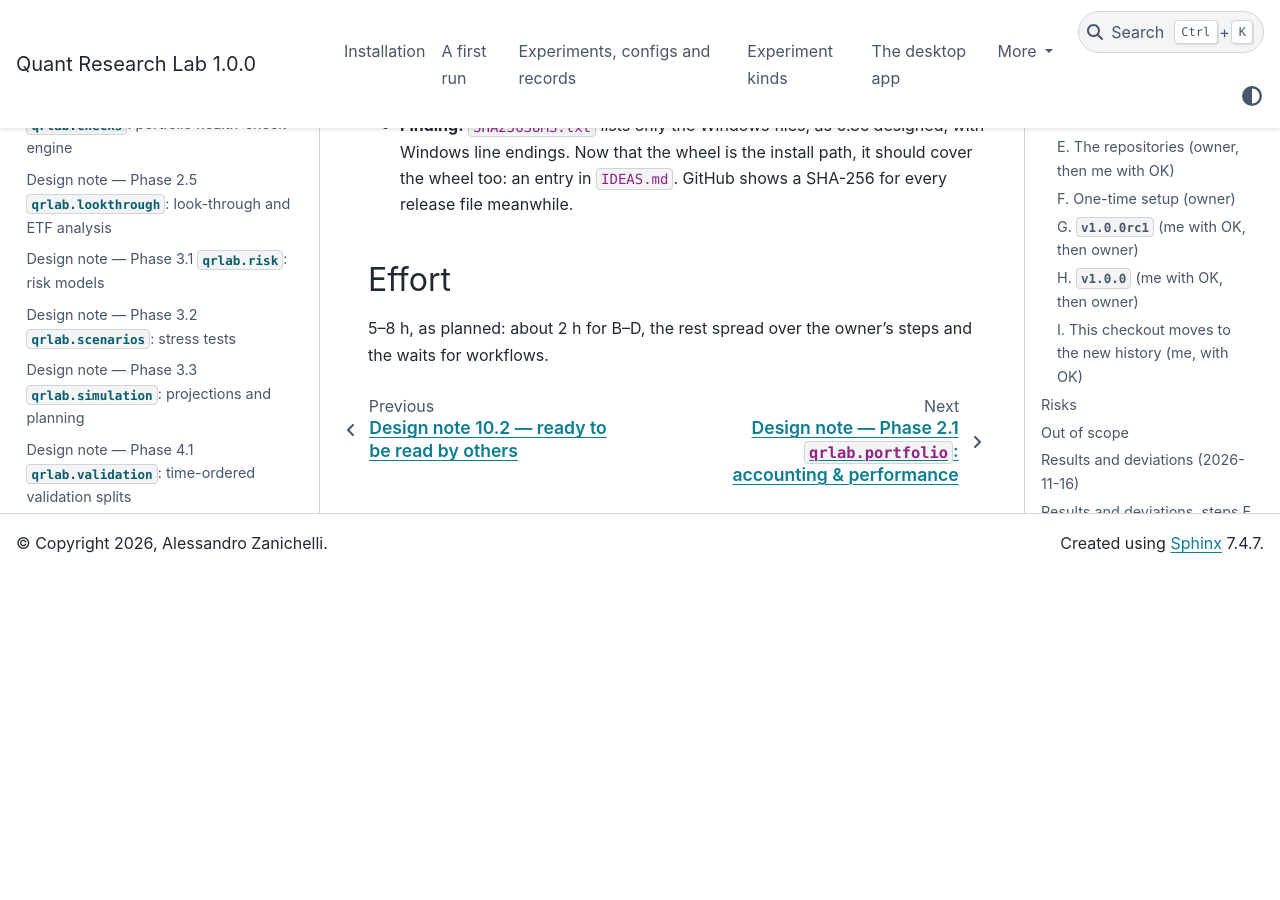
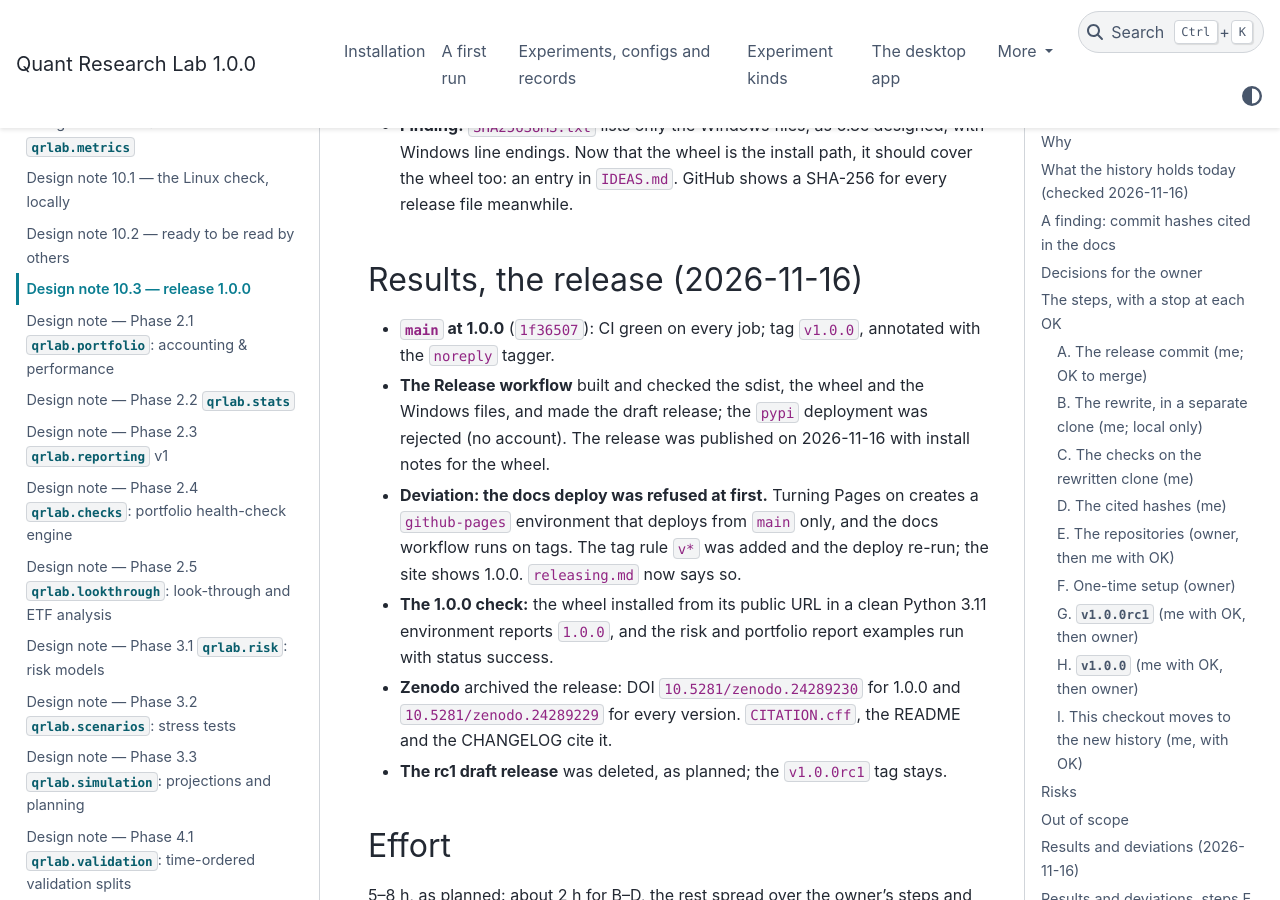
Before and after one commit to alessandroszn/quant-research-lab, a Sphinx documentation site: the page built from docs/design/10.3-release-1.0.0.md, in a window 1280 px wide and 900 px high, scrolled down 9675 px. Built offline with Sphinx 7.4.7 and the PyData theme 0.15.4, drawn with Linux system fonts in a browser that asks for light colours; before the commit the page ends 10247 px from its top, so only the background shows below that.

Commit message:
docs: cite the Zenodo DOI; record the 1.0.0 release (10.3)
- CITATION.cff: doi 10.5281/zenodo.24289229 (every version).
- README: DOI badge, status "1.0.0, released"; the citation line.
- CHANGELOG [1.0.0]: the Zenodo archive.
- releasing.md: the github-pages environment needs the tag rule v*.
- Design note 10.3: results of the release, the Pages deviation.

Co-Authored-By: Claude Opus 5.5 <noreply@anthropic.com>

```diff
--- a/docs/design/10.3-release-1.0.0.md
+++ b/docs/design/10.3-release-1.0.0.md
@@ -287,6 +287,25 @@ verified:
   line endings. Now that the wheel is the install path, it should cover the wheel too: an entry
   in `IDEAS.md`. GitHub shows a SHA-256 for every release file meanwhile.
 
+## Results, the release (2026-11-16)
+
+- **`main` at 1.0.0** (`1f36507`): CI green on every job; tag `v1.0.0`, annotated with the
+  `noreply` tagger.
+- **The Release workflow** built and checked the sdist, the wheel and the Windows files, and
+  made the draft release; the `pypi` deployment was rejected (no account). The release was
+  published on 2026-11-16 with install notes for the wheel.
+- **Deviation: the docs deploy was refused at first.** Turning Pages on creates a
+  `github-pages` environment that deploys from `main` only, and the docs workflow runs on tags.
+  The tag rule `v*` was added and the deploy re-run; the site shows 1.0.0. `releasing.md`
+  now says so.
+- **The 1.0.0 check:** the wheel installed from its public URL in a clean Python 3.11
+  environment reports `1.0.0`, and the risk and portfolio report examples run with status
+  success.
+- **Zenodo** archived the release: DOI `10.5281/zenodo.24289230` for 1.0.0 and
+  `10.5281/zenodo.24289229` for every version. `CITATION.cff`, the README and the CHANGELOG
+  cite it.
+- **The rc1 draft release** was deleted, as planned; the `v1.0.0rc1` tag stays.
+
 ## Effort
 
 5–8 h, as planned: about 2 h for B–D, the rest spread over the owner's steps and the waits
```
Also changed, not shown: CHANGELOG.md (+2 -0 lines), README.md (+6 -3 lines), docs/project/releasing.md (+4 -1 lines), 1 other file.
